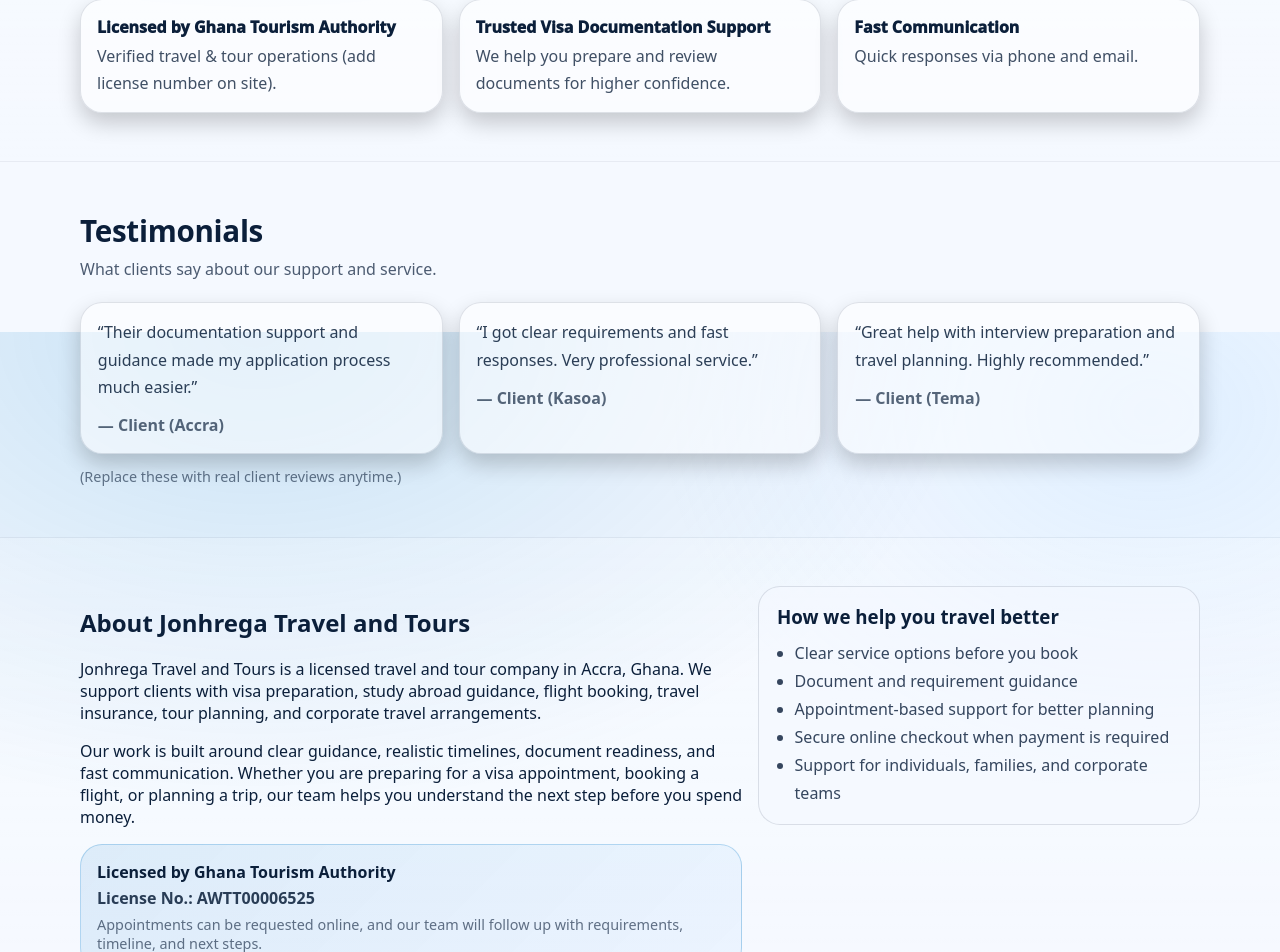
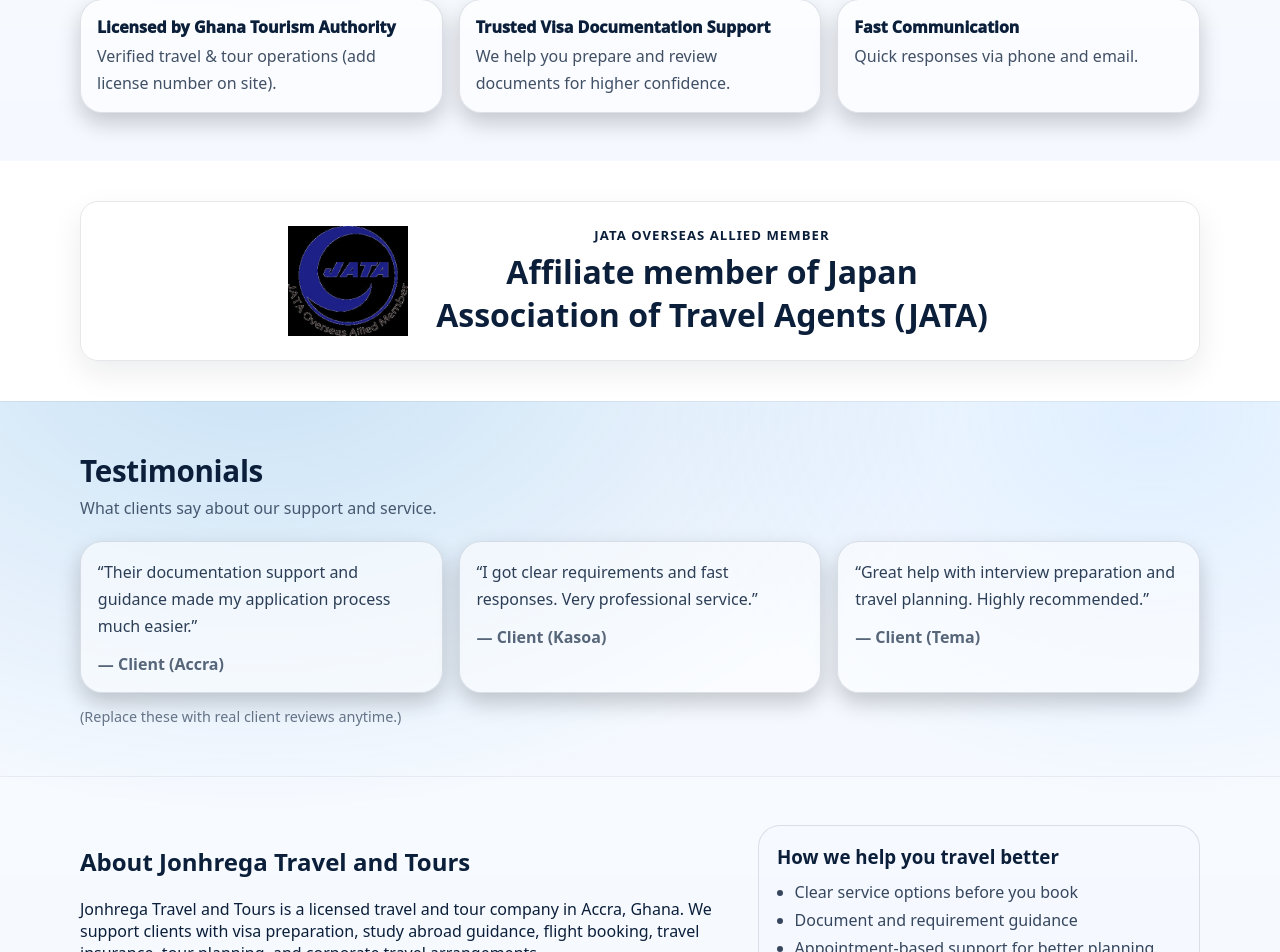
Before and after one commit to learngermanghana/jonhrega-travel-site, a React (Vite) app: page / in a window 1280 px wide. Shown: the part 2068-3020 px from the top of the page. Built offline with nearby package versions, Linux system fonts and the light colour scheme; no server answers.

Commit message:
Add JATA affiliation to homepage
Show the existing JATA Overseas Allied Member branding on the homepage using the current image asset.

```diff
--- /dev/null
+++ b/src/components/JataAffiliation.jsx
@@ -0,0 +1,59 @@
+import Container from "./Container";
+
+export default function JataAffiliation() {
+  return (
+    <section
+      aria-labelledby="jata-affiliation-title"
+      style={{ padding: "2.5rem 0", background: "#fff" }}
+    >
+      <Container>
+        <div
+          style={{
+            display: "flex",
+            alignItems: "center",
+            justifyContent: "center",
+            gap: "1.5rem",
+            flexWrap: "wrap",
+            padding: "1.5rem",
+            border: "1px solid rgba(15, 23, 42, 0.1)",
+            borderRadius: "18px",
+            boxShadow: "0 12px 30px rgba(15, 23, 42, 0.08)",
+            textAlign: "center"
+          }}
+        >
+          <img
+            src="/images/john%20new%20pic.jpeg"
+            alt="JATA Overseas Allied Member logo"
+            loading="lazy"
+            style={{
+              width: "120px",
+              maxWidth: "32vw",
+              height: "auto",
+              objectFit: "contain"
+            }}
+          />
+
+          <div style={{ maxWidth: "560px" }}>
+            <p
+              style={{
+                margin: "0 0 0.35rem",
+                fontSize: "0.82rem",
+                fontWeight: 700,
+                letterSpacing: "0.08em",
+                textTransform: "uppercase"
+              }}
+            >
+              JATA Overseas Allied Member
+            </p>
+            <h2
+              id="jata-affiliation-title"
+              style={{ margin: 0, fontSize: "clamp(1.35rem, 3vw, 2rem)" }}
+            >
+              Affiliate member of Japan Association of Travel Agents (JATA)
+            </h2>
+          </div>
+        </div>
+      </Container>
+    </section>
+  );
+}
--- a/src/pages/Home.jsx
+++ b/src/pages/Home.jsx
@@ -1,6 +1,7 @@
 import Hero from "../components/Hero";
 import HomeOffers from "../components/HomeOffers";
 import TrustBadges from "../components/TrustBadges";
+import JataAffiliation from "../components/JataAffiliation";
 import Testimonials from "../components/Testimonials";
 import PopularServices from "../components/PopularServices";
 import About from "../components/About";
@@ -30,6 +31,7 @@
       <HomeOffers />
       <PopularServices />
       <TrustBadges />
+      <JataAffiliation />
       <Testimonials />
       <About />
       <Contact />
```
